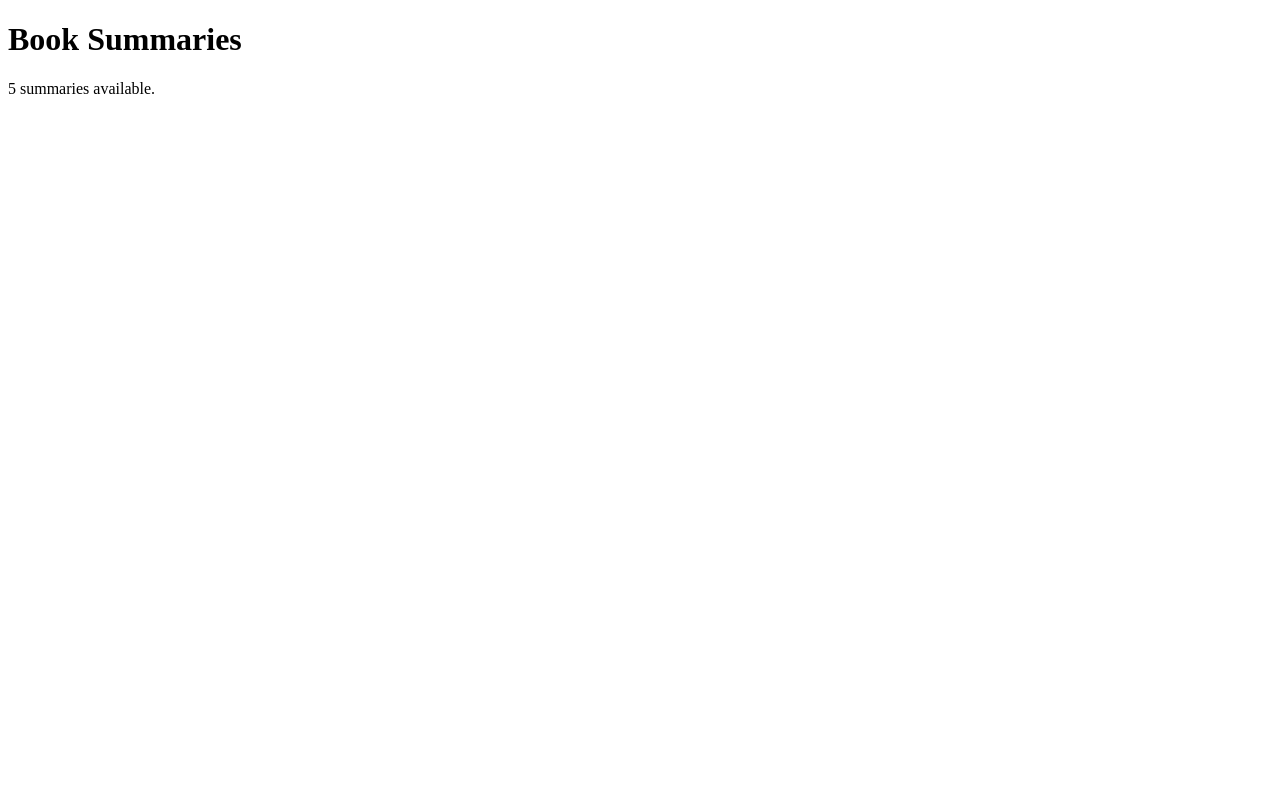
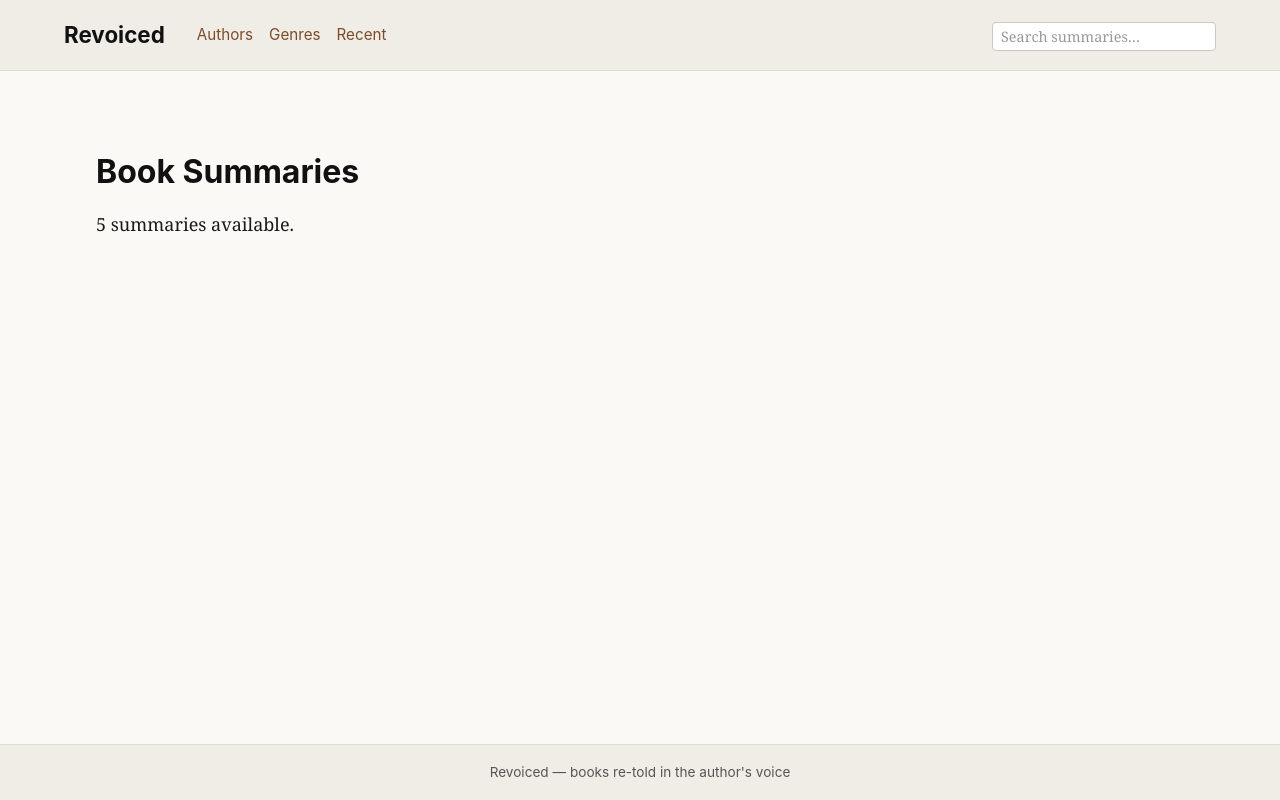
Before and after one commit to travissaylor/revoiced, an Astro site: page / in a window 1280 px wide. Built offline with nearby package versions, Linux system fonts and the light colour scheme; Astro itself is replaced by a stand-in of ours.

Commit message:
[Base layout and dark mode]

```diff
--- /dev/null
+++ b/src/layouts/BaseLayout.astro
@@ -0,0 +1,220 @@
+---
+interface Props {
+  title?: string;
+}
+
+const { title = 'Revoiced' } = Astro.props;
+const pageTitle = title === 'Revoiced' ? title : `${title} — Revoiced`;
+---
+
+<html lang="en">
+  <head>
+    <meta charset="utf-8" />
+    <meta name="viewport" content="width=device-width, initial-scale=1" />
+    <title>{pageTitle}</title>
+  </head>
+  <body>
+    <header class="site-header">
+      <div class="header-inner">
+        <a href="/" class="site-name">Revoiced</a>
+        <nav class="site-nav">
+          <a href="/author">Authors</a>
+          <a href="/genre">Genres</a>
+          <a href="/recent">Recent</a>
+        </nav>
+        <div class="search-bar">
+          <input type="search" placeholder="Search summaries…" disabled aria-label="Search summaries" />
+        </div>
+      </div>
+    </header>
+
+    <main>
+      <slot />
+    </main>
+
+    <footer class="site-footer">
+      <p>Revoiced — books re-told in the author's voice</p>
+    </footer>
+  </body>
+</html>
+
+<style is:global>
+  /* ── CSS Custom Properties for Light / Dark theming ── */
+  :root {
+    --color-bg: #faf9f6;
+    --color-surface: #ffffff;
+    --color-text: #1a1a1a;
+    --color-text-muted: #555555;
+    --color-heading: #111111;
+    --color-link: #7b4b2a;
+    --color-link-hover: #5a3520;
+    --color-border: #e0dcd4;
+    --color-header-bg: #f0ede6;
+    --color-footer-bg: #f0ede6;
+    --color-search-bg: #ffffff;
+    --color-search-border: #ccc8be;
+    --color-search-placeholder: #999;
+
+    --font-body: Georgia, 'Times New Roman', serif;
+    --font-heading: -apple-system, BlinkMacSystemFont, 'Segoe UI', Helvetica, Arial, sans-serif;
+    --font-mono: 'SFMono-Regular', Consolas, 'Liberation Mono', monospace;
+
+    --measure: 65ch;
+    --space-xs: 0.25rem;
+    --space-sm: 0.5rem;
+    --space-md: 1rem;
+    --space-lg: 2rem;
+    --space-xl: 3rem;
+  }
+
+  @media (prefers-color-scheme: dark) {
+    :root {
+      --color-bg: #1a1a1a;
+      --color-surface: #242424;
+      --color-text: #e0dcd4;
+      --color-text-muted: #a09a90;
+      --color-heading: #f0ede6;
+      --color-link: #d4a574;
+      --color-link-hover: #e8c4a0;
+      --color-border: #3a3a3a;
+      --color-header-bg: #222222;
+      --color-footer-bg: #222222;
+      --color-search-bg: #2a2a2a;
+      --color-search-border: #444444;
+      --color-search-placeholder: #777;
+    }
+  }
+
+  /* ── Reset ── */
+  *, *::before, *::after {
+    box-sizing: border-box;
+    margin: 0;
+    padding: 0;
+  }
+
+  /* ── Base typography ── */
+  html {
+    font-size: 100%;
+    -webkit-text-size-adjust: 100%;
+  }
+
+  body {
+    font-family: var(--font-body);
+    font-size: 1.125rem;
+    line-height: 1.7;
+    color: var(--color-text);
+    background-color: var(--color-bg);
+    min-height: 100vh;
+    display: flex;
+    flex-direction: column;
+  }
+
+  h1, h2, h3, h4, h5, h6 {
+    font-family: var(--font-heading);
+    color: var(--color-heading);
+    line-height: 1.3;
+    margin-top: 1.5em;
+    margin-bottom: 0.5em;
+  }
+
+  h1 { font-size: 2rem; }
+  h2 { font-size: 1.5rem; }
+  h3 { font-size: 1.25rem; }
+
+  p {
+    margin-bottom: 1em;
+    max-width: var(--measure);
+  }
+
+  a {
+    color: var(--color-link);
+    text-decoration: none;
+  }
+
+  a:hover {
+    color: var(--color-link-hover);
+    text-decoration: underline;
+  }
+
+  /* ── Site header ── */
+  .site-header {
+    background-color: var(--color-header-bg);
+    border-bottom: 1px solid var(--color-border);
+    padding: var(--space-md) var(--space-lg);
+  }
+
+  .header-inner {
+    max-width: 72rem;
+    margin: 0 auto;
+    display: flex;
+    align-items: center;
+    gap: var(--space-lg);
+    flex-wrap: wrap;
+  }
+
+  .site-name {
+    font-family: var(--font-heading);
+    font-size: 1.4rem;
+    font-weight: 700;
+    color: var(--color-heading);
+    text-decoration: none;
+  }
+
+  .site-name:hover {
+    color: var(--color-link);
+    text-decoration: none;
+  }
+
+  .site-nav {
+    display: flex;
+    gap: var(--space-md);
+  }
+
+  .site-nav a {
+    font-family: var(--font-heading);
+    font-size: 0.95rem;
+  }
+
+  .search-bar {
+    margin-left: auto;
+  }
+
+  .search-bar input {
+    font-family: var(--font-body);
+    font-size: 0.9rem;
+    padding: var(--space-xs) var(--space-sm);
+    border: 1px solid var(--color-search-border);
+    border-radius: 4px;
+    background: var(--color-search-bg);
+    color: var(--color-text);
+    width: 14rem;
+  }
+
+  .search-bar input::placeholder {
+    color: var(--color-search-placeholder);
+  }
+
+  /* ── Main content ── */
+  main {
+    flex: 1;
+    max-width: 72rem;
+    width: 100%;
+    margin: 0 auto;
+    padding: var(--space-lg);
+  }
+
+  /* ── Site footer ── */
+  .site-footer {
+    background-color: var(--color-footer-bg);
+    border-top: 1px solid var(--color-border);
+    padding: var(--space-md) var(--space-lg);
+    text-align: center;
+  }
+
+  .site-footer p {
+    font-family: var(--font-heading);
+    font-size: 0.85rem;
+    color: var(--color-text-muted);
+    margin: 0 auto;
+  }
+</style>
--- a/src/pages/index.astro
+++ b/src/pages/index.astro
@@ -1,17 +1,11 @@
 ---
 import { getCollection } from 'astro:content';
+import BaseLayout from '../layouts/BaseLayout.astro';
 
 const summaries = await getCollection('summaries');
 ---
 
-<html lang="en">
-  <head>
-    <meta charset="utf-8" />
-    <meta name="viewport" content="width=device-width, initial-scale=1" />
-    <title>Book Summaries</title>
-  </head>
-  <body>
-    <h1>Book Summaries</h1>
-    <p>{summaries.length} summaries available.</p>
-  </body>
-</html>
+<BaseLayout title="Revoiced">
+  <h1>Book Summaries</h1>
+  <p>{summaries.length} summaries available.</p>
+</BaseLayout>
```
